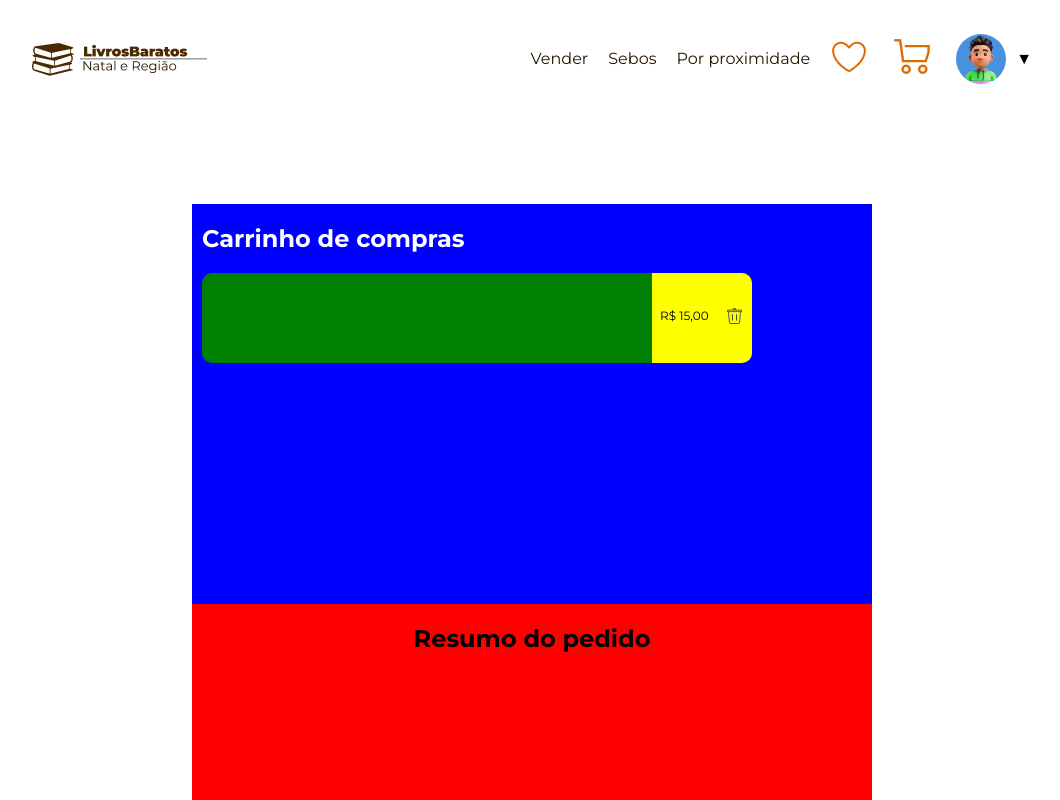
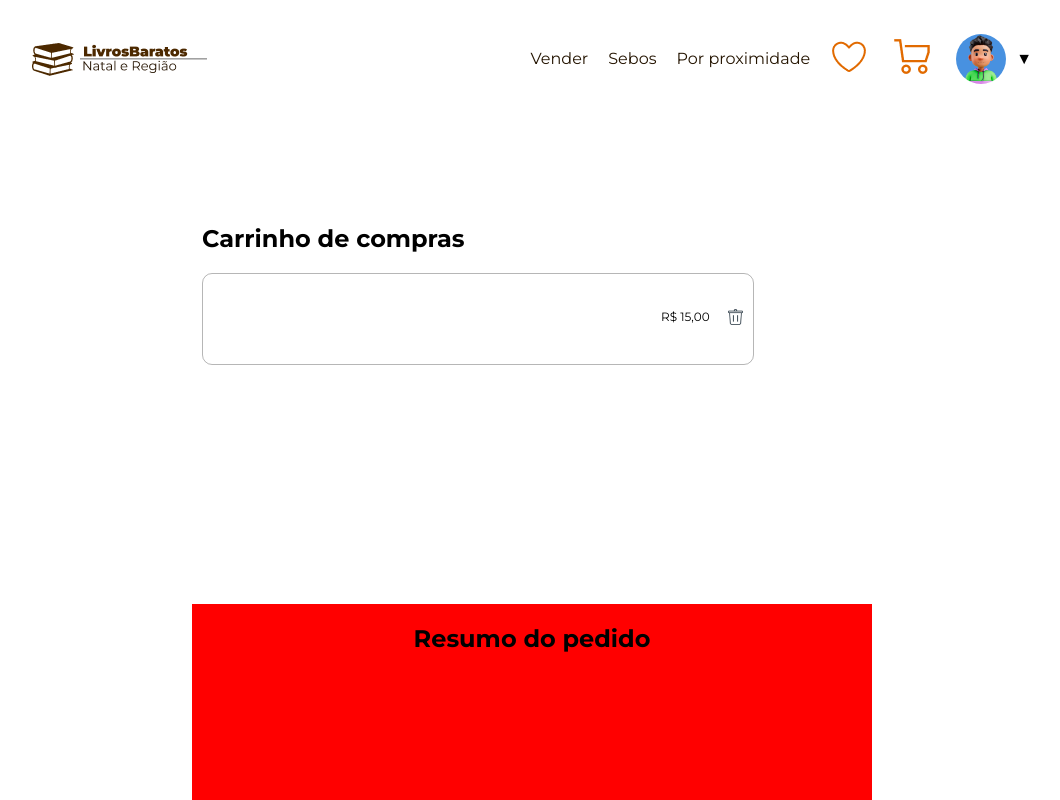
Before and after one commit to LuizAugusto21/livros-baratos, a React (Create React App) app: page / in a window 1280 px wide. Shown: the top 800 px of the page, without its empty margins (108-1168 px from the left). Built offline with nearby package versions, Linux system fonts and the light colour scheme.

Commit message:
Formatação do item no carrinho

```diff
--- a/src/pages/shopping/ShoppingCart.css
+++ b/src/pages/shopping/ShoppingCart.css
@@ -23,10 +23,9 @@
         display: inline-block;
         height: 400px; /* Pensar numa maneira disso acompanhar o tamanho da lista de itens */
         width: 680px;
-        background: blue;
 
         h2{
-            color:white;
+            color:black;
             text-align: left;
             padding-left: 10px;
         }
@@ -37,8 +36,24 @@
             height: 90px;
             width: 550px;
             margin: 10px;
-            background: green;
             border-radius: 10px;
+            border: 1px solid rgba(0, 0, 0, 0.288);
+
+            .capa-livro{
+                margin-top: 3px;
+                margin-left: 3px;
+                border-radius: 50%;
+            }
+
+            .capa-livro-image{
+                border-radius: 5px;
+            }
+
+            .titulo-livro{
+                text-align: left;
+                margin-top: 15px;
+                margin-left: 10px;
+            }
 
             .preco-e-remover{
                 position: absolute;
@@ -48,14 +63,12 @@
                 width: 100px;
                 border-top-right-radius: 10px;
                 border-bottom-right-radius: 10px;
-                background: yellow;
 
                 .preco-text{
                     position: absolute;
                     left: 0;
                     margin-top: 35px;
                     margin-left: 8px;
-                    /* background: purple; */
                     font-size: 12px;
                     height: 20px;
                 }
@@ -63,7 +76,6 @@
                 img{
                     position: absolute;
                     right: 0;
-                    /* background: red; */
                     width: 15px;
                     margin-top: 35px;
                     margin-left: 12px;
```
